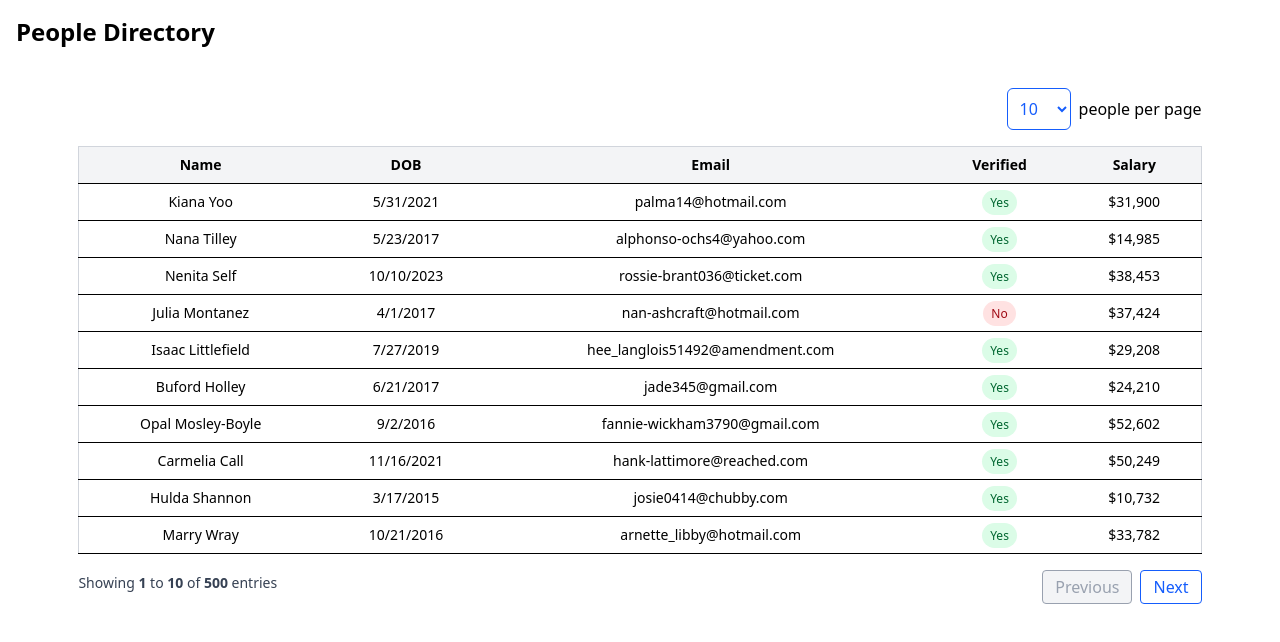
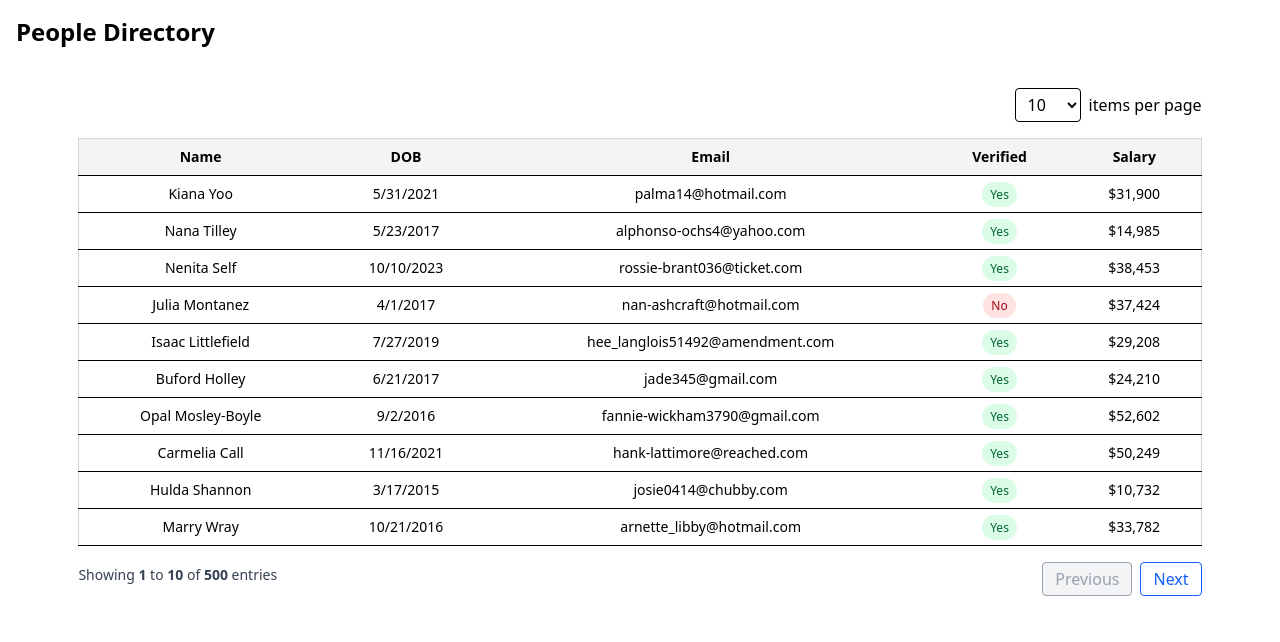
Before and after one commit to luceliu/random-people-table, a React (Vite) app: page / in a window 1280 px wide. Shown: the top 642 px of the page. Built offline with nearby package versions, Linux system fonts and the light colour scheme.

Commit message:
refactor into Table and PersonTable

```diff
--- a/src/App.tsx
+++ b/src/App.tsx
@@ -1,6 +1,6 @@
 import { useEffect, useState } from "react";
-import Table from "./components/Table";
 import { PeopleData, Person } from "./types/Person";
+import PersonTable from "./components/PersonTable";
 
 function App() {
   const [people, setPeople] = useState<Person[]>([]);
@@ -46,7 +46,7 @@ function App() {
   return (
     <div className="flex flex-col mx-auto p-4">
       <h1 className="text-2xl font-bold mb-6">People Directory</h1>
-      <Table data={people} />
+      <PersonTable data={people} />
     </div>
   );
 }
--- /dev/null
+++ b/src/components/PersonTable.tsx
@@ -0,0 +1,83 @@
+import React from "react";
+import { Person } from "../types/Person";
+import Table, { TableColumn } from "./Table";
+import { formatDate, formatSalary } from "../utils/formatters";
+import { useModal } from "../hooks/useModal";
+import PersonModal from "./PersonModal";
+
+interface PersonTableProps {
+  data: Person[];
+}
+
+const PersonTable: React.FC<PersonTableProps> = ({ data }) => {
+  // Person details modal
+  const {
+    isOpen,
+    data: selectedPerson,
+    openModal,
+    closeModal,
+  } = useModal<Person>();
+
+  const handleRowClick = (person: Person) => {
+    openModal(person);
+  };
+
+  const columns: TableColumn<Person>[] = [
+    {
+      header: "Name",
+      field: "name",
+      sortable: true,
+    },
+    {
+      header: "DOB",
+      field: "dob",
+      sortable: true,
+      render: (person) => formatDate(person.dob),
+    },
+    {
+      header: "Email",
+      field: "email",
+      sortable: true,
+    },
+    {
+      header: "Verified",
+      field: "verified",
+      sortable: true,
+      render: (person) => (
+        <span
+          className={`px-2 py-1 rounded-full text-xs ${
+            person.verified
+              ? "bg-green-100 text-green-800"
+              : "bg-red-100 text-red-800"
+          }`}
+        >
+          {person.verified ? "Yes" : "No"}
+        </span>
+      ),
+    },
+    {
+      header: "Salary",
+      field: "salary",
+      sortable: true,
+      render: (person) => formatSalary(person.salary),
+    },
+  ];
+
+  return (
+    <>
+      {isOpen && selectedPerson && (
+        <PersonModal person={selectedPerson} onClose={closeModal} />
+      )}
+      <Table
+        data={data}
+        columns={columns}
+        keyExtractor={(person) => person.id}
+        onRowClick={handleRowClick}
+        itemsPerPageOptions={[10, 25, 50, 100]}
+        initialItemsPerPage={10}
+      />
+    </>
+  );
+};
+
+export default PersonTable;
--- a/src/components/Table.tsx
+++ b/src/components/Table.tsx
@@ -1,15 +1,29 @@
-import { Person } from "../types/Person";
-import PersonModal from "./PersonModal";
-import ItemsPerPageSelect from "./ItemsPerPageSelect";
-import { formatDate, formatSalary } from "../utils/formatters";
-import { useModal } from "../hooks/useModal";
 import { useTable } from "../hooks/useTable";
 
-interface ITableProps {
-  data: Person[];
+export interface TableColumn<T> {
+  header: string;
+  field: keyof T;
+  render?: (item: T) => React.ReactNode;
+  sortable?: boolean;
 }
 
-const Table: React.FunctionComponent<ITableProps> = ({ data }) => {
+interface TableProps<T> {
+  data: T[];
+  columns: TableColumn<T>[];
+  keyExtractor: (item: T) => string | number;
+  onRowClick?: (item: T) => void;
+  itemsPerPageOptions?: number[];
+  initialItemsPerPage?: number;
+}
+
+function Table<T>({
+  data,
+  columns,
+  keyExtractor,
+  onRowClick,
+  itemsPerPageOptions = [10, 25, 50, 100],
+  initialItemsPerPage = 10,
+}: TableProps<T>) {
   const {
     currentPage,
     itemsPerPage,
@@ -21,110 +35,65 @@ const Table: React.FunctionComponent<ITableProps> = ({ data }) => {
     handleSort,
     handleItemsPerPageChange,
     currentData,
-  } = useTable<Person>({ data });
-
-  // Person details modal
-  const {
-    isOpen,
-    data: selectedPerson,
-    openModal,
-    closeModal,
-  } = useModal<Person>();
-  const handleRowClick = (person: Person) => {
-    openModal(person);
-  };
+  } = useTable<T>({ data, initialItemsPerPage });
 
   return (
     <div className="flex flex-col items-center justify-center w-full overflow-x-hidden">
-      {isOpen && selectedPerson && (
-        <PersonModal person={selectedPerson} onClose={closeModal} />
-      )}
       <div className="w-[90%] flex m-4 justify-end items-baseline space-x-2">
-        <ItemsPerPageSelect
+        <select
           value={itemsPerPage}
-          onChange={handleItemsPerPageChange}
-          options={[10, 25, 50, 100]}
-        />
-        <span>people per page</span>
+          onChange={(e) => handleItemsPerPageChange(Number(e.target.value))}
+          className="px-2 py-1 border rounded"
+        >
+          {itemsPerPageOptions.map((option) => (
+            <option key={option} value={option}>
+              {option}
+            </option>
+          ))}
+        </select>
+        <span>items per page</span>
       </div>
       <div className="w-[90%] overflow-x-auto">
         <table className="w-full bg-white border border-gray-300 table-auto">
           <thead className="bg-gray-100">
             <tr>
-              <th
-                className="py-2 px-4 border-b cursor-pointer hover:bg-gray-200 lg:text-sm"
-                onClick={() => handleSort("name")}
-              >
-                Name{" "}
-                {sortField === "name" && (sortDirection === "asc" ? "▲" : "▼")}
-              </th>
-              <th
-                className="py-2 px-4 border-b cursor-pointer hover:bg-gray-200 lg:text-sm"
-                onClick={() => handleSort("dob")}
-              >
-                DOB{" "}
-                {sortField === "dob" && (sortDirection === "asc" ? "▲" : "▼")}
-              </th>
-              <th
-                className="py-2 px-4 border-b cursor-pointer hover:bg-gray-200 lg:text-sm"
-                onClick={() => handleSort("email")}
-              >
-                Email{" "}
-                {sortField === "email" && (sortDirection === "asc" ? "▲" : "▼")}
-              </th>
-              <th
-                className="py-2 px-4 border-b cursor-pointer hover:bg-gray-200 lg:text-sm"
-                onClick={() => handleSort("verified")}
-              >
-                Verified{" "}
-                {sortField === "verified" &&
-                  (sortDirection === "asc" ? "▲" : "▼")}
-              </th>
-              <th
-                className="py-2 px-4 border-b cursor-pointer hover:bg-gray-200 lg:text-sm"
-                onClick={() => handleSort("salary")}
-              >
-                Salary{" "}
-                {sortField === "salary" &&
-                  (sortDirection === "asc" ? "▲" : "▼")}
-              </th>
+              {columns.map((column) => (
+                <th
+                  key={String(column.field)}
+                  className="py-2 px-4 border-b cursor-pointer hover:bg-gray-200 lg:text-sm"
+                  onClick={() => column.sortable && handleSort(column.field)}
+                >
+                  {column.header}{" "}
+                  {sortField === column.field &&
+                    (sortDirection === "asc" ? "▲" : "▼")}
+                </th>
+              ))}
             </tr>
           </thead>
           <tbody>
-            {currentData.map((person) => (
+            {currentData.map((item) => (
               <tr
-                key={person.id}
-                onClick={() => handleRowClick(person)}
-                className="cursor-pointer hover:bg-gray-200"
+                key={keyExtractor(item)}
+                onClick={() => onRowClick && onRowClick(item)}
+                className={`${
+                  onRowClick ? "cursor-pointer" : ""
+                } hover:bg-gray-200`}
               >
-                <td className="py-2 px-4 border-b lg:text-sm">{person.name}</td>
-                <td className="py-2 px-4 border-b lg:text-sm">
-                  {formatDate(person.dob)}
-                </td>
-
-                <td className="py-2 px-4 border-b lg:text-sm">
-                  {person.email}
-                </td>
-                <td className="py-2 px-4 border-b lg:text-sm">
-                  <span
-                    className={`px-2 py-1 rounded-full text-xs ${
-                      person.verified
-                        ? "bg-green-100 text-green-800"
-                        : "bg-red-100 text-red-800"
-                    }`}
+                {columns.map((column) => (
+                  <td
+                    key={`${keyExtractor(item)}-${String(column.field)}`}
+                    className="py-2 px-4 border-b lg:text-sm"
                   >
-                    {person.verified ? "Yes" : "No"}
-                  </span>
-                </td>
-                <td className="py-2 px-4 border-b lg:text-sm">
-                  {formatSalary(person.salary)}
-                </td>
+                    {column.render
+                      ? column.render(item)
+                      : String(item[column.field] ?? "")}
+                  </td>
+                ))}
               </tr>
             ))}
           </tbody>
         </table>
       </div>
-      {/* footer */}
       <div className="flex w-[90%] m-4 justify-between items-start">
         <div>
           <span className="text-sm text-gray-700">
@@ -166,6 +135,6 @@ const Table: React.FunctionComponent<ITableProps> = ({ data }) => {
       </div>
     </div>
   );
-};
+}
 
 export default Table;
```
